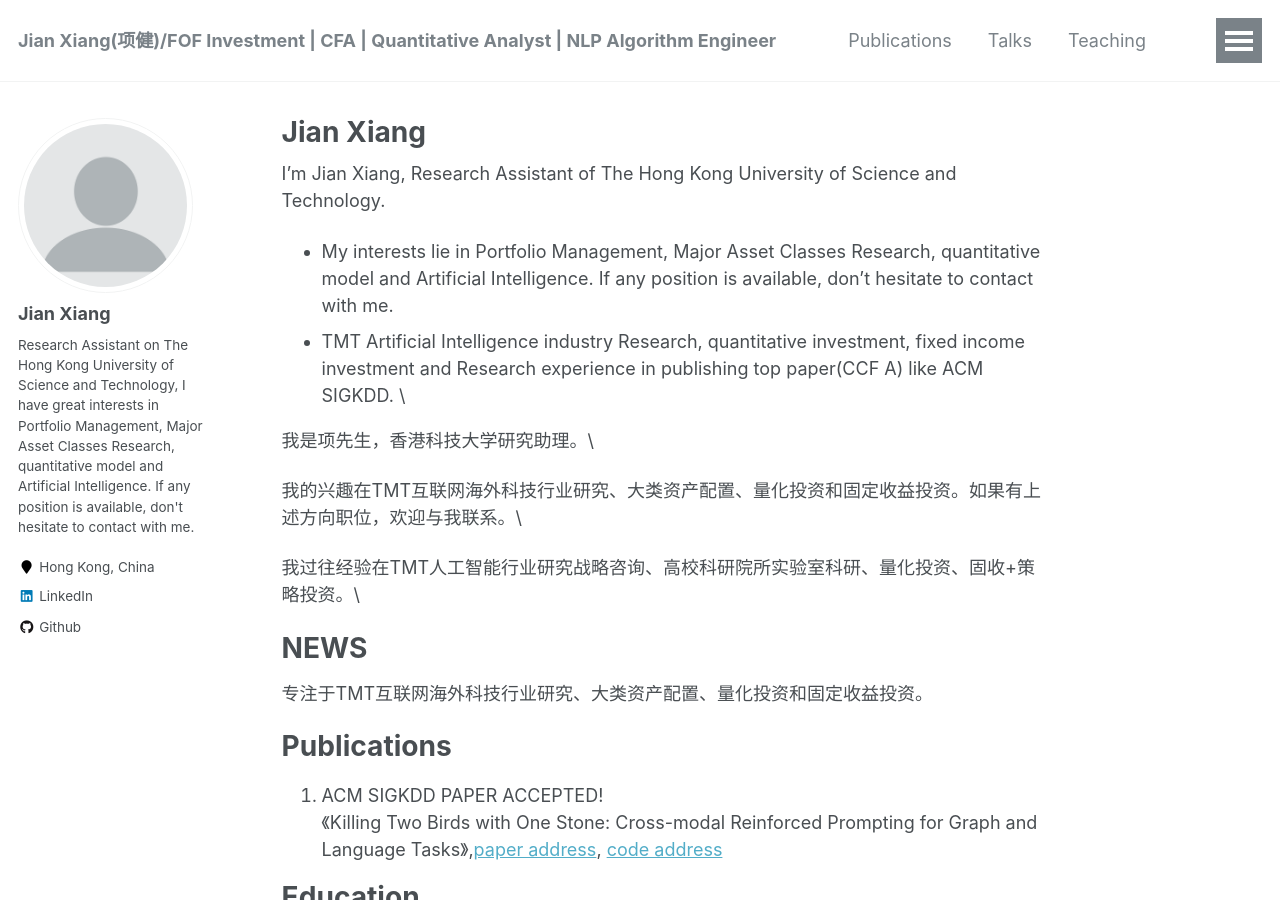
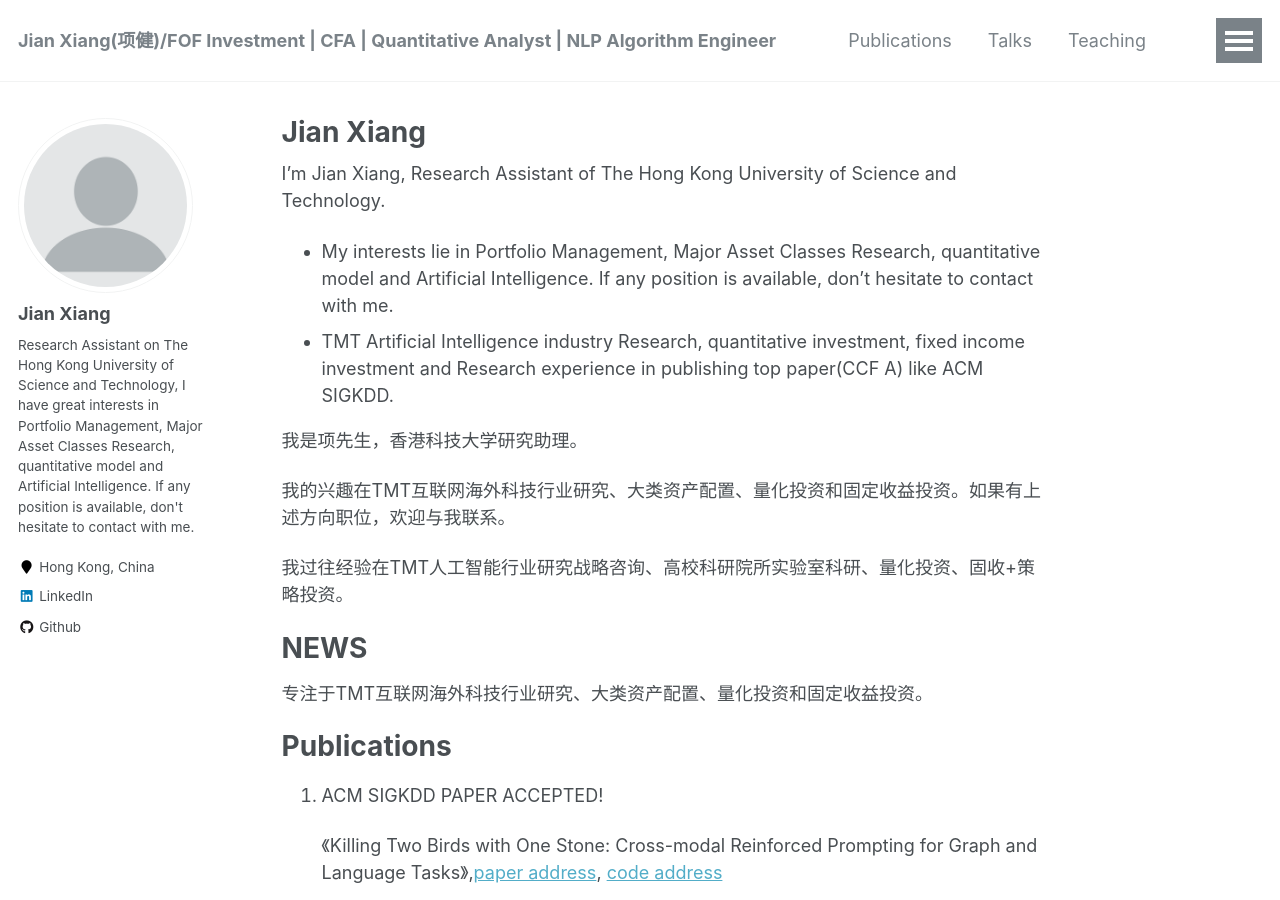
Before and after one commit to jianxiang95/jianxiang95.github.io, a Jekyll site: the page built from _pages/about.md, in a window 1280 px wide and 900 px high. Built offline with Jekyll 4.4.1, drawn with Linux system fonts in a browser that asks for light colours.

```diff
--- a/_pages/about.md
+++ b/_pages/about.md
@@ -11,13 +11,13 @@ redirect_from:
 I'm Jian Xiang, Research Assistant of The Hong Kong University of Science and Technology.
 
 * My interests lie in Portfolio Management, Major Asset Classes Research, quantitative model and Artificial Intelligence. If any position is available, don't hesitate to contact with me.
-*  TMT Artificial Intelligence industry Research, quantitative investment, fixed income investment and Research experience in publishing top paper(CCF A) like ACM SIGKDD. \
+*  TMT Artificial Intelligence industry Research, quantitative investment, fixed income investment and Research experience in publishing top paper(CCF A) like ACM SIGKDD.
 
-我是项先生，香港科技大学研究助理。\
+我是项先生，香港科技大学研究助理。
 
-我的兴趣在TMT互联网海外科技行业研究、大类资产配置、量化投资和固定收益投资。如果有上述方向职位，欢迎与我联系。\
+我的兴趣在TMT互联网海外科技行业研究、大类资产配置、量化投资和固定收益投资。如果有上述方向职位，欢迎与我联系。
 
-我过往经验在TMT人工智能行业研究战略咨询、高校科研院所实验室科研、量化投资、固收+策略投资。\
+我过往经验在TMT人工智能行业研究战略咨询、高校科研院所实验室科研、量化投资、固收+策略投资。
 
 
 NEWS
@@ -26,7 +26,8 @@ NEWS
 
 Publications
 ======
-1. ACM SIGKDD PAPER ACCEPTED! \
+1. ACM SIGKDD PAPER ACCEPTED!
+
    《Killing Two Birds with One Stone: Cross-modal Reinforced Prompting for Graph and Language Tasks》,[paper address](https://dl.acm.org/doi/10.1145/3637528.3671742), [code address](https://github.com/JohnJiang12138/CMRP)
 
 
```
